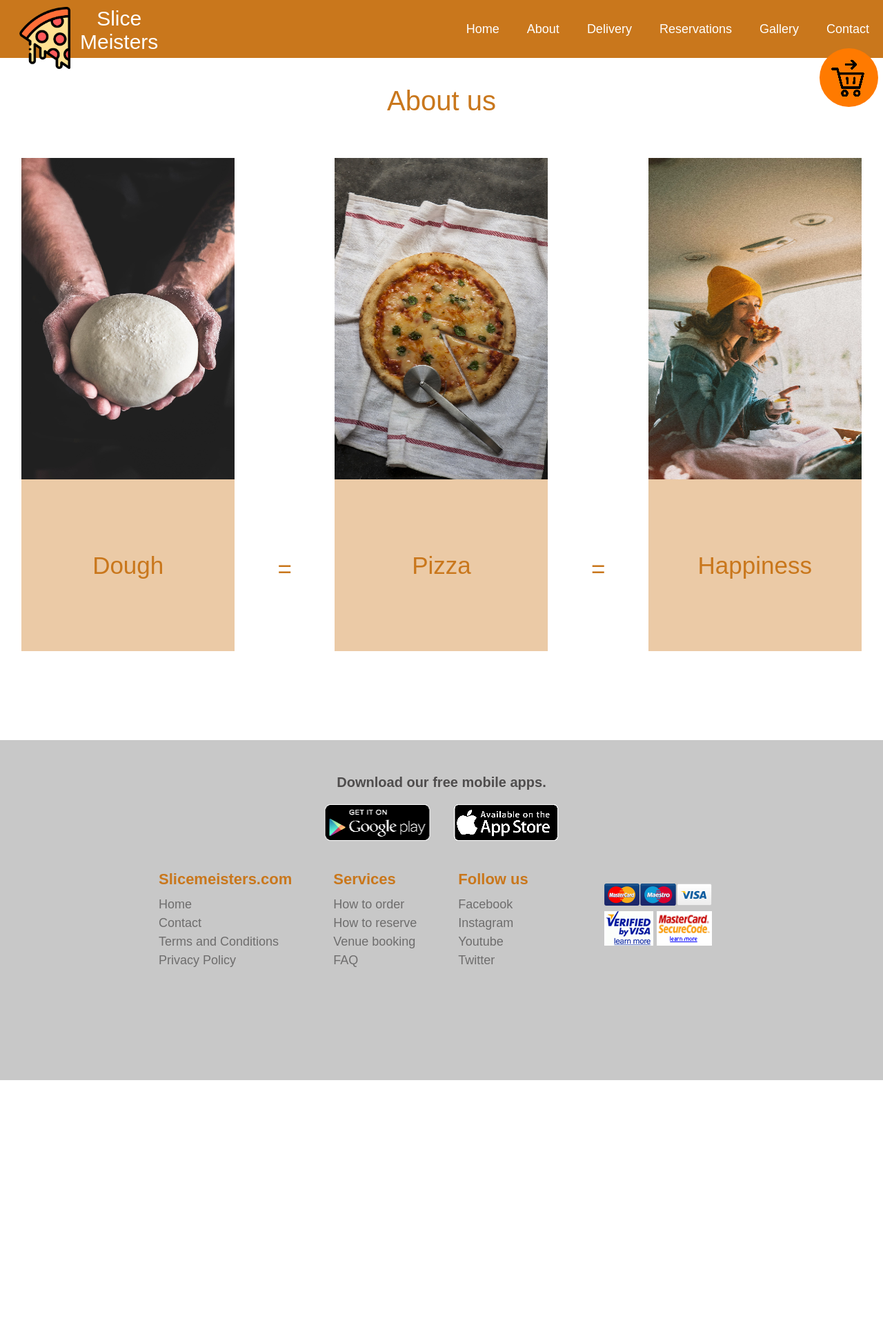
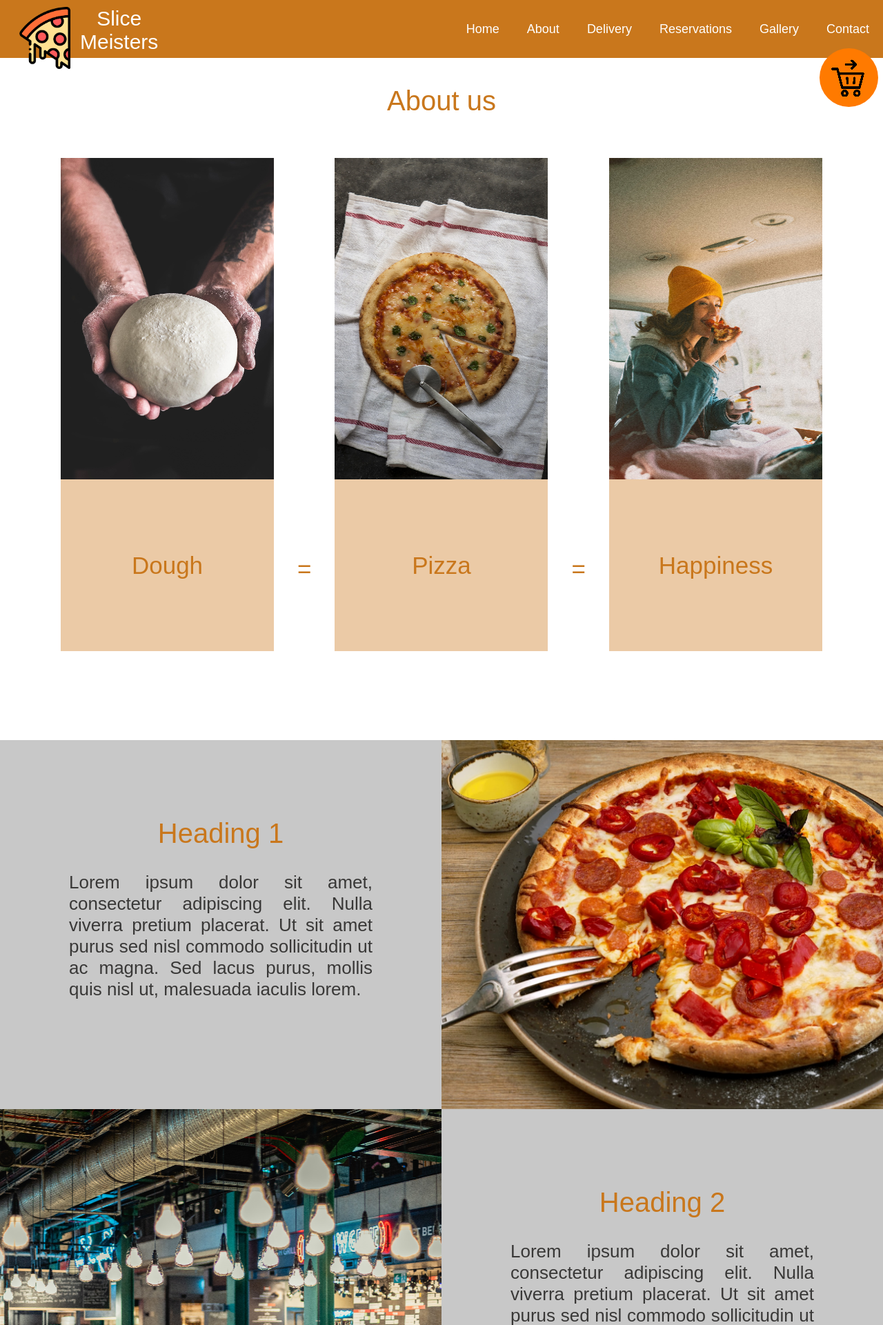
Before and after one commit to nlukic97/pizza-website, a PHP site: page /about.html in a window 1280 px wide. Shown: the top 1921 px of the page at 69% size. Before the commit the page ends 1566 px from the top, so only its background shows below. Run offline with PHP 8.4, Linux system fonts and the light colour scheme.

Commit message:
About page fully finished, contact page fixed.

```diff
--- a/about.html
+++ b/about.html
@@ -27,13 +27,15 @@
 	</section>
 
 <!-- section 2 -->
-<section id="about-us">
+<section class="about-us">
 	<h1>About us</h1>
 
-	<div class="about-box">
+	<div id="about-box">
 		<div>
+			<div>
 			<div id="dough" class="about-image"></div>
 			<div class="about-text">Dough</div>
+			</div>
 		</div>
 		<div class="equal">=</div>
 
@@ -48,17 +50,29 @@
 			<div class="about-text">Happiness</div>
 		</div>
 	</div>
-
-	<!-- <div class="about-box2">
-		<div></div>
-		<div></div>
-		<div></div>
-		<div></div>
-	</div> -->
-	<!-- still gotta edit this here -->
-
 </section>
 
+<!-- -------------about - section 3------------- -->
+<section id="about-section-3">
+
+	<div class="about-3">
+		<div class="about-3-text">
+			<h2>Heading 1</h2>
+			<p>Lorem ipsum dolor sit amet, consectetur adipiscing elit. Nulla viverra pretium placerat. Ut sit amet purus sed nisl commodo sollicitudin ut ac magna. Sed lacus purus, mollis quis nisl ut, malesuada iaculis lorem.</p>
+		</div>
+	</div>
+
+	<div class="image-block" id="pizza-plate"></div>
+
+	<div class="image-block" id="dinner-guests"></div>
+
+	<div class="about-3">
+		<div class="about-3-text">
+			<h2>Heading 2</h2>
+			<p>Lorem ipsum dolor sit amet, consectetur adipiscing elit. Nulla viverra pretium placerat. Ut sit amet purus sed nisl commodo sollicitudin ut ac magna. Sed lacus purus, mollis quis nisl ut, malesuada iaculis lorem.</p>
+		</div>
+	</div>
+</section>
 
 <!-- ---------------Footer---------------->
 <footer>
@@ -73,6 +87,7 @@
 		</div>
 
 		<div class="footer-lists">
+
 			<ul>
 				<p class="footer-h">Slicemeisters.com</p>
 				<li><a href="#">Home</a></li>
@@ -80,6 +95,7 @@
 				<li><a href="#">Terms and Conditions</a></li>
 				<li><a href="#">Privacy Policy</a></li>
 			</ul>
+
 			<ul>
 				<p class="footer-h">Services</p>
 				<li><a href="#">How to order</a></li>
@@ -87,6 +103,7 @@
 				<li><a href="#">Venue booking</a></li>
 				<li><a href="#">FAQ</a></li>
 			</ul>
+
 			<ul>
 				<p class="footer-h">Follow us</p>
 				<li><a href="#">Facebook</a></li>
@@ -94,7 +111,6 @@
 				<li><a href="#">Youtube</a></li>
 				<li><a href="#">Twitter</a></li>
 			</ul>
-
 		</div>
 		<a href="#"><div class="cards"></div></a>
 	</div>
--- a/contact.html
+++ b/contact.html
@@ -6,7 +6,8 @@
 	<link rel="stylesheet" href="css/style.css">
 </head>
 <body>
-		<section id="bar">
+
+	<section id="bar">
 		<header class="container relat">
 			<a href="index.html">
 				<div id="logo-text">Slice<br>Meisters</div>
@@ -25,7 +26,9 @@
 		</header>
 	</section>
 <!-- Contact us -->
+	<div id="page-title-bar">
 		<h1 class="page-title">Contact us</h1>
+	</div>
 	<div class="blue-jacket"></div>
 	<section class="box">
 		<div class="half">
--- a/css/style.css
+++ b/css/style.css
@@ -13,6 +13,11 @@ h1 {
 }
 
 /*-------------------------HEADER ---------------------*/
+#page-title-bar {
+	width: 1280px;
+	margin: 0 auto;
+}
+
 #bar {
 	height: 84px;
 	width:100%;
@@ -229,21 +234,27 @@ nav ul li a:hover {
 
 
 
+
+
+
+
+
+
 /* ------------------------------ PAGE: ABOUT----------------------------*/
-#about-us {
-	width: 1280px;
+.about-us {
+	width: 1104px;
 	margin: 0 auto;
 	background-color: #fff;
 	cursor: context-menu;
 }
 
-.about-box {
+#about-box {
 	display: flex;
-	justify-content: space-around;
+	justify-content: space-between;
 	padding-bottom: 129px;
 }
 
-#about-us h1 {
+.about-us h1 {
 	text-align: center;
 	font-family: 'Arial', sans-serif;
 	color: #C9771C;
@@ -295,18 +306,61 @@ nav ul li a:hover {
 	text-align: center;
 }
 
+/*------section 3 -----------*/
+#about-section-3 {
+	width: 1280px;
+	height: 1070px;
+/*	background-color: red;*/
+	margin: 0 auto;
+}
 
+.about-3 {
+	width: 50%;
+	height: 50%;
+	background-color: #C8C8C8;
+	/*border:1px solid blue;*/
+	box-sizing: border-box;
+	float: left;
+}
 
+.image-block {
+	width: 50%;
+	height: 50%;
+	float: left;
 
+}
 
+#pizza-plate {
+	background-image: url(../images/pizza-plate.png);
+	background-size: 101%;
+	background-position: center;
+	background-repeat: no-repeat;
+}
 
+#dinner-guests {
+	background-image: url(../images/dinner-guests.png);
+	background-position: center;
+	background-repeat: no-repeat;
+}
 
+.about-3-text {
+	font-family: 'Arial', sans-serif;
+	text-align: center;
+	padding-top: 80px;
+}
 
+.about-3-text h2 {
+	color: #C9771C;
+	font-size: 40px;
+	font-weight: normal;
+}
 
-
-
-
-
+.about-3-text p {
+	color: #393837;
+	text-align: justify;
+	font-size: 26px;
+	padding:0 100px;
+}
 
 
 
@@ -319,6 +373,7 @@ footer {
 	width: 100%;
 	height: 493px;
 	background-color: #C8C8C8;
+	clear: both;
 }
 
 .container-footer {
@@ -438,25 +493,28 @@ margin-left: 190px;
 .page-title {
 	font-family: 'Arial', sans-serif;
 	text-align: center;
-	font-size: 60px; /*smanjio bih ja ovo*/
-	margin-bottom: 60px;
-	margin-top:30px;
+	font-size: 40px; /*smanjio bih ja ovo*/
+	/*margin-bottom: 60px;
+	margin-top:30px;*/
+	padding: 40px 0 60px;
 	color: #C9771C;
 	font-weight: normal;
 }
 
 /*-----------image----------------*/
 .blue-jacket {
-	width: 1000px;
+	width: 1280px;
+	height: 473px;
 	background-image: url(../images/blue-jacket-hero.png);
 	background-position: center;
-	height: 300px;
+	background-size: 101%;
+	background-repeat: no-repeat;
 	margin: 0 auto;
 }
 
 /*---------------start of two boxes with map-------------------*/
 .box {
-	width: 1000px;
+	width: 1280px;
 	margin: 0 auto;
 	height: 465px;
 }
@@ -478,10 +536,12 @@ margin-left: 190px;
 	position: relative;
 	height: 465px;
 }
+/*mozda promeni ovo gore*/
+/*+++++====================================================================================================================*/
 
 /*--------------left box text-------------*/
 .heading {
-	font-size: 32px;
+	font-size: 25px;
 	background-color: #E3B480;
 	height: 100%;
 	color: white;
@@ -489,14 +549,11 @@ margin-left: 190px;
 	text-align: center;
 	font-weight: normal;
 	overflow: hidden;
-
-	/*padding-top: 10px;*/
-	/*zasto kad stavim ovaj padding izlazi iz granice koju sam unapred odredio u .half */
 }
 
 .heading-title {
 	color: #C9771C;
-	padding-top: 50px; /*smanjio bih i ovo*/
+	padding-top: 60px;
 
 }
 
```
Also changed, not shown: images/dinner-guests.png (added), images/pizza-plate.png (added).
